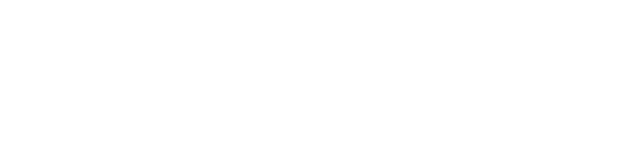
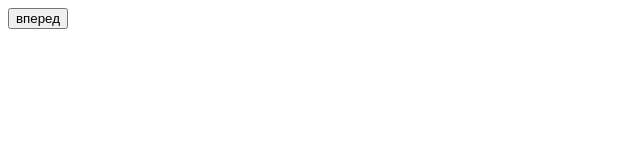
Before and after one commit to GaryTyo/GaryTyo.GitHub.io, a plain HTML site: page index.html in a window 1280 px wide. Shown: the whole page, without its empty margins (0-640 px from the left). Drawn offline with Linux system fonts and the light colour scheme.

Commit message:
Update index.html

```diff
--- a/index.html
+++ b/index.html
@@ -6,6 +6,6 @@
 	<title>Document</title>
 </head>
 <body>
-	<a href="menu.html"></a>
+	<a href="menu.html"><button>вперед</button></a>
 </body>
 </html>
```
